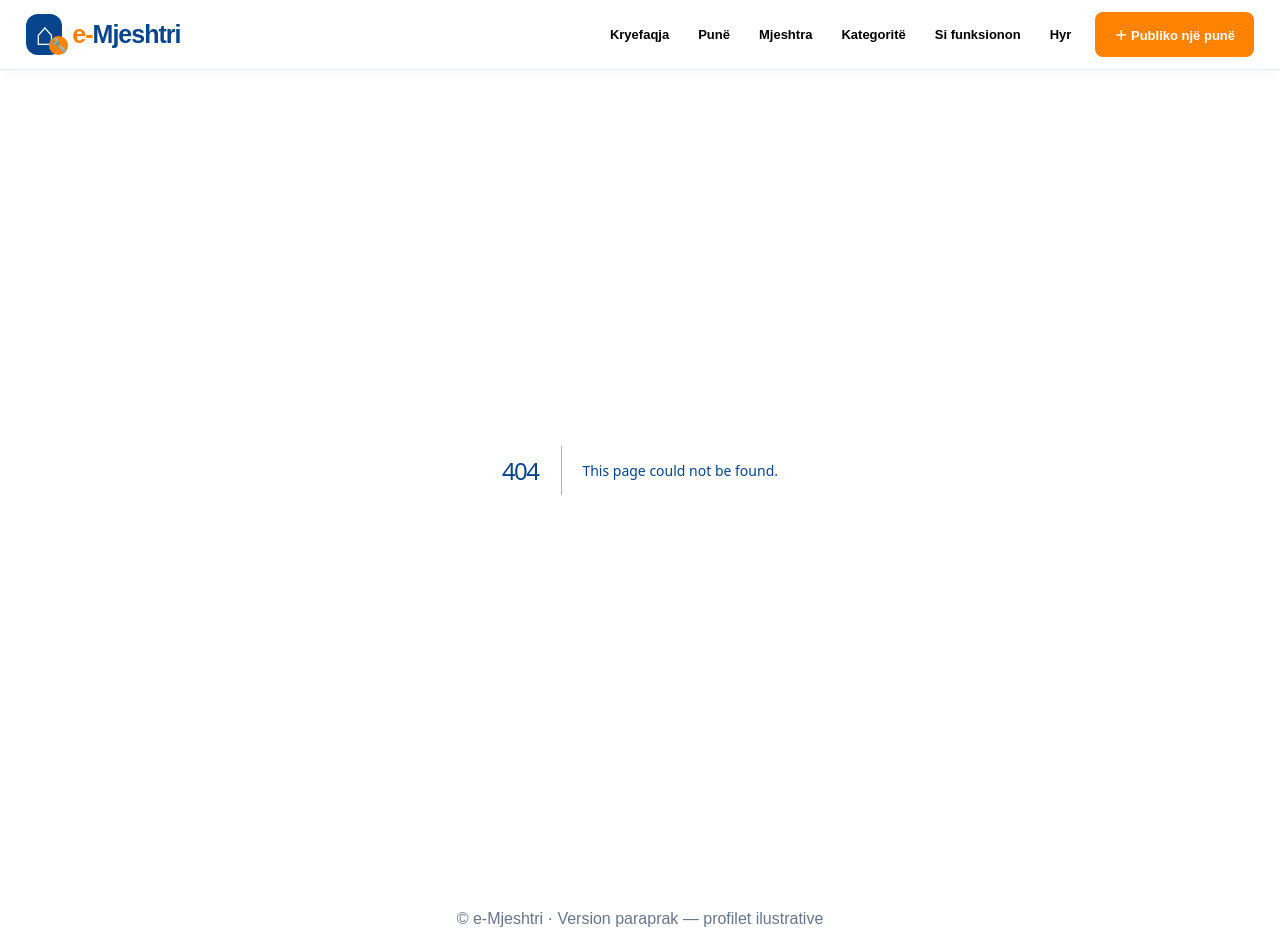
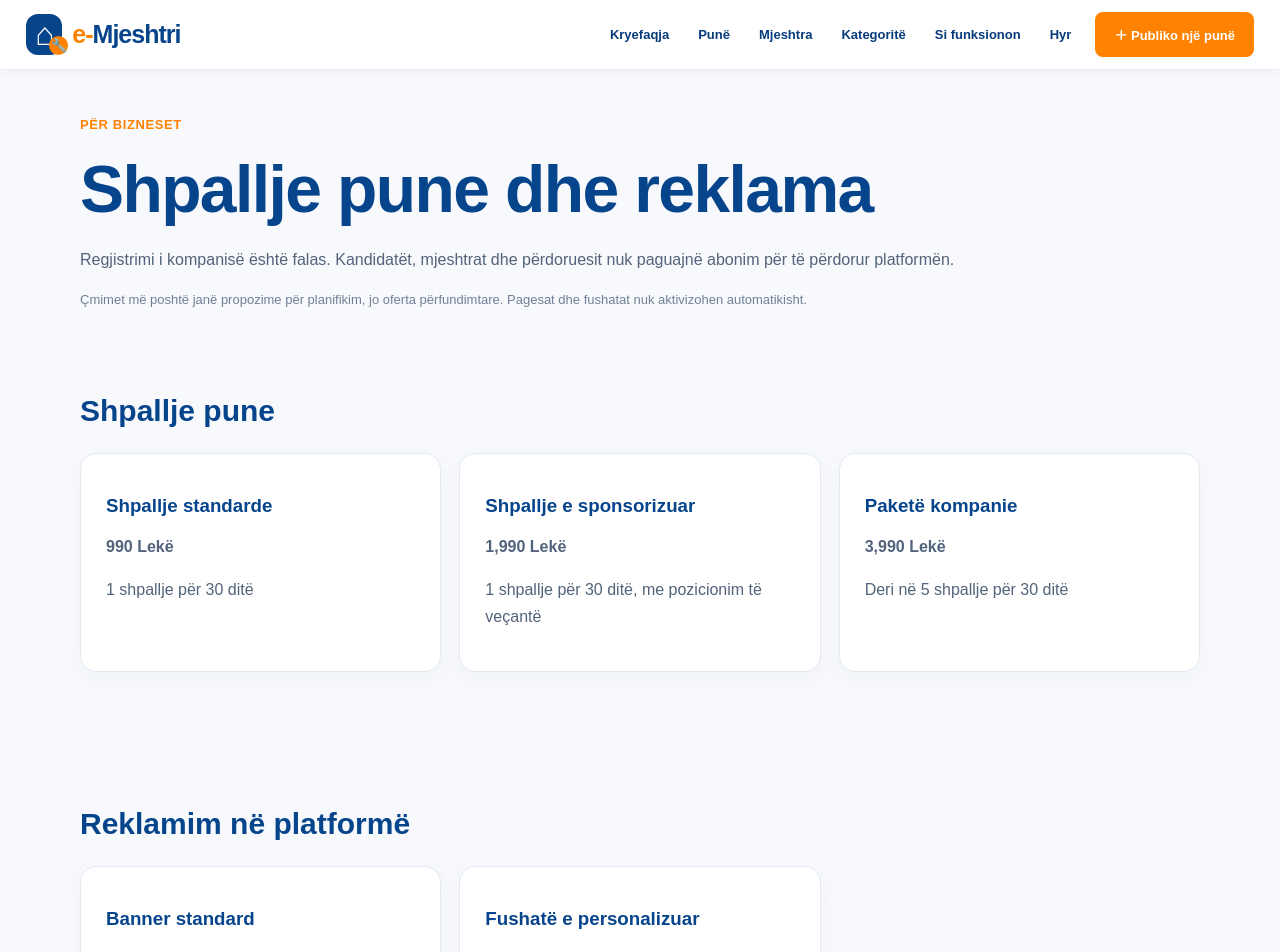
Before and after one commit to contactasatechservice-coder/e-Mjeshtri-Admin, a Next.js app in the folder platform/: page /per-kompanite in a window 1280 px wide. Before the commit this address had no page. Shown: the top 952 px of the page. Built offline with nearby package versions, Linux system fonts and the light colour scheme.

Commit message:
Introduce company-only job listing and advertising commercial plans

```diff
--- /dev/null
+++ b/platform/src/app/per-kompanite/page.tsx
@@ -0,0 +1,19 @@
+import Link from "next/link";
+const jobPlans=[
+ {name:"Shpallje standarde",price:"990 Lekë",details:"1 shpallje për 30 ditë"},
+ {name:"Shpallje e sponsorizuar",price:"1,990 Lekë",details:"1 shpallje për 30 ditë, me pozicionim të veçantë"},
+ {name:"Paketë kompanie",price:"3,990 Lekë",details:"Deri në 5 shpallje për 30 ditë"}
+];
+const advertising=[
+ {name:"Banner standard",price:"Nga 1,490 Lekë",details:"7 ditë shfaqje, sipas hapësirës"},
+ {name:"Fushatë e personalizuar",price:"Me ofertë",details:"Pozicionim, kohëzgjatje dhe krijimtari sipas marrëveshjes"}
+];
+export default function ForCompanies(){
+ return <main className="section"><span className="eyebrow">Për bizneset</span><h1>Shpallje pune dhe reklama</h1>
+ <p>Regjistrimi i kompanisë është falas. Kandidatët, mjeshtrat dhe përdoruesit nuk paguajnë abonim për të përdorur platformën.</p>
+ <p className="form-note">Çmimet më poshtë janë propozime për planifikim, jo oferta përfundimtare. Pagesat dhe fushatat nuk aktivizohen automatikisht.</p>
+ <section className="section"><h2>Shpallje pune</h2><div className="grid">{jobPlans.map(p=><article className="tile" key={p.name}><h3>{p.name}</h3><p><strong>{p.price}</strong></p><p>{p.details}</p></article>)}</div></section>
+ <section className="section"><h2>Reklamim në platformë</h2><div className="grid">{advertising.map(p=><article className="tile" key={p.name}><h3>{p.name}</h3><p><strong>{p.price}</strong></p><p>{p.details}</p></article>)}</div></section>
+ <section className="section"><h2>Si do të funksionojë pagesa?</h2><p>Kompania krijon një draft shpalljeje ose kërkesë reklame, zgjedh paketën dhe merr udhëzimet e pagesës. Administratori verifikon pagesën përpara aktivizimit. Nuk kërkohen të dhëna të kartës bankare në këtë faqe.</p><div className="actions"><Link className="button primary" href="/regjistro-kompani">Regjistro kompaninë</Link><Link className="button secondary" href="/paneli-kompanise">Paneli i kompanisë</Link></div></section>
+ </main>;
+}
```
